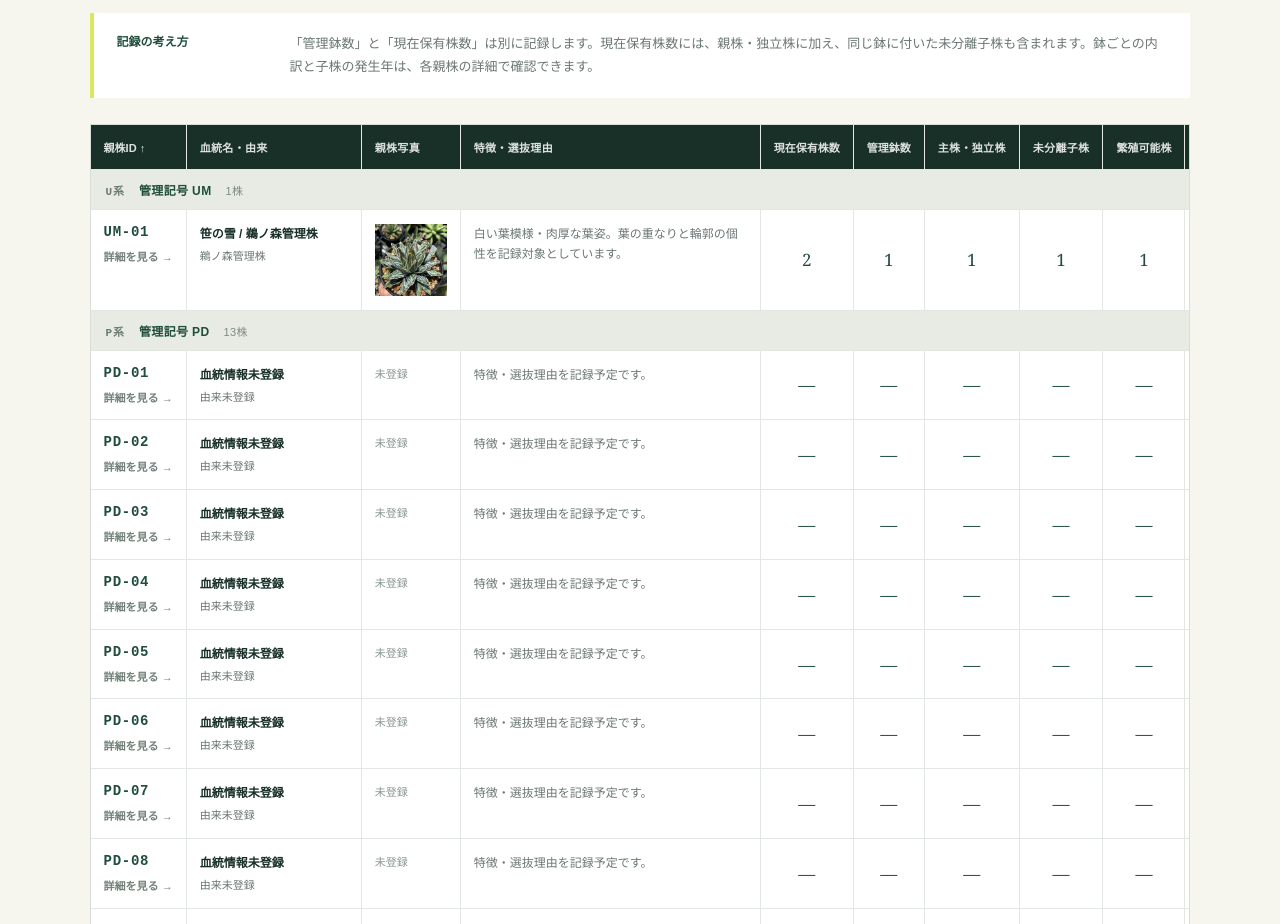
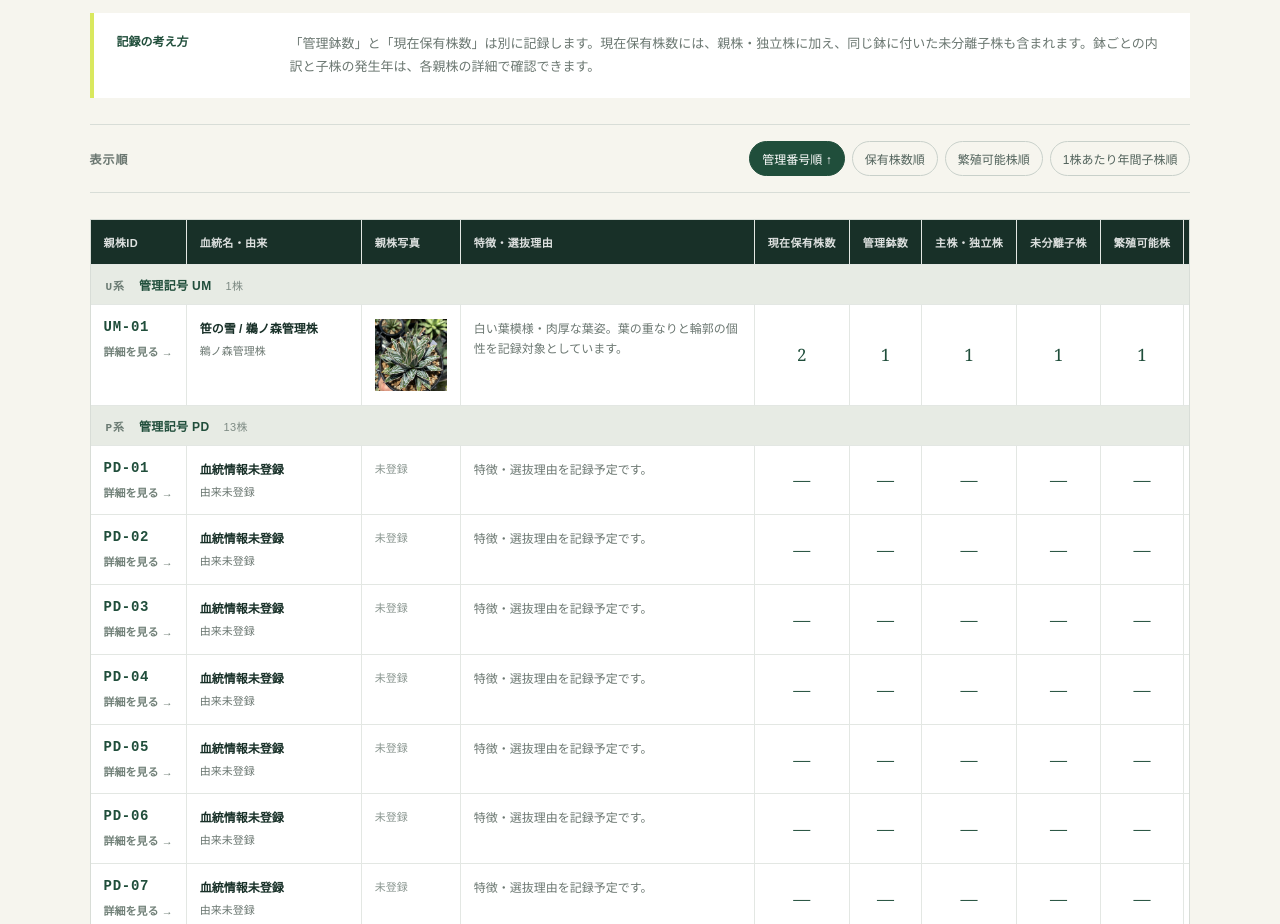
Before and after one commit to KomeUme/unomori-plant-archive, a Next.js app: page /varieties/agave-victoriae-reginae in a window 1280 px wide. Shown: the part 780-1704 px from the top of the page. Built offline with nearby package versions, Linux system fonts and the light colour scheme; no server answers.

Commit message:
Add parent stock sorting controls

```diff
--- a/app/varieties/[slug]/parent-stock-table.tsx
+++ b/app/varieties/[slug]/parent-stock-table.tsx
@@ -15,7 +15,7 @@ import {
 } from '../../data';
 import { siteHref } from '../../site-url';
 
-type SortKey = 'id' | 'currentHeldPlantCount' | 'managedPotCount' | 'breedingReadyPlantCount' | 'annualNewOffsetCount' | 'annualSoldCount' | 'offsetsPerBreedingPlant';
+type SortKey = 'id' | 'currentHeldPlantCount' | 'breedingReadyPlantCount' | 'offsetsPerBreedingPlant';
 type SortDirection = 'asc' | 'desc';
 
 const numberOrDash = (value: number | null) => value === null ? '—' : value;
@@ -29,18 +29,22 @@ const compare = (a: number | null, b: number | null, direction: SortDirection) =
 
 const valueForSort = (stock: ParentStock, key: Exclude<SortKey, 'id'>) => {
   if (key === 'currentHeldPlantCount') return getCurrentHeldPlantCount(stock);
-  if (key === 'managedPotCount') return getManagedPotCount(stock);
   if (key === 'breedingReadyPlantCount') return getCurrentBreedingReadyPlantCount(stock);
-  if (key === 'annualNewOffsetCount') return getLatestAnnualNewOffsetCount(stock);
-  if (key === 'annualSoldCount') return getLatestAnnualSoldCount(stock);
   return getOffsetsPerBreedingPlant(stock);
 };
 
 type ParentStockGroup = {
-  primary: string;
-  prefix: string;
+  primary: string | null;
+  prefix: string | null;
   stocks: ParentStock[];
 };
+
+const sortOptions: Array<{ key: SortKey; label: string }> = [
+  { key: 'id', label: '管理番号順' },
+  { key: 'currentHeldPlantCount', label: '保有株数順' },
+  { key: 'breedingReadyPlantCount', label: '繁殖可能株順' },
+  { key: 'offsetsPerBreedingPlant', label: '1株あたり年間子株順' },
+];
 
 export function ParentStockTable({ stocks }: { stocks: ParentStock[] }) {
   const [sortKey, setSortKey] = useState<SortKey>('id');
@@ -62,11 +66,13 @@ export function ParentStockTable({ stocks }: { stocks: ParentStock[] }) {
       return result || a.id.localeCompare(b.id);
     };
 
+    if (sortKey !== 'id') return [{ primary: null, prefix: null, stocks: [...stocks].sort(orderStocks) }];
+
     return [...groupMap.values()]
       .sort((a, b) => {
         const aPriority = a.primary === 'U' ? 0 : 1;
         const bPriority = b.primary === 'U' ? 0 : 1;
-        return aPriority - bPriority || a.primary.localeCompare(b.primary) || a.prefix.localeCompare(b.prefix);
+        return aPriority - bPriority || (a.primary ?? '').localeCompare(b.primary ?? '') || (a.prefix ?? '').localeCompare(b.prefix ?? '');
       })
       .map((group) => ({ ...group, stocks: group.stocks.sort(orderStocks) }));
   }, [direction, sortKey, stocks]);
@@ -79,24 +85,26 @@ export function ParentStockTable({ stocks }: { stocks: ParentStock[] }) {
     }
   };
 
-  const label = (key: SortKey, text: string) => `${text}${sortKey === key ? direction === 'asc' ? ' ↑' : ' ↓' : ''}`;
+  const buttonLabel = (key: SortKey, text: string) => `${text}${sortKey === key ? direction === 'asc' ? ' ↑' : ' ↓' : ''}`;
 
-  return <div className="pedigree-table-wrap">
-    <table className="pedigree-table">
+  return <>
+    <div className="sort-bar parent-stock-sort-bar" aria-label="親株一覧の並び替え"><p>表示順</p><div>{sortOptions.map(({ key, label }) => <button type="button" key={key} className={sortKey === key ? 'is-active' : ''} aria-pressed={sortKey === key} onClick={() => changeSort(key)}>{buttonLabel(key, label)}</button>)}</div></div>
+    <div className="pedigree-table-wrap">
+      <table className="pedigree-table">
       <thead><tr>
-        <th><button type="button" onClick={() => changeSort('id')}>{label('id', '親株ID')}</button></th>
+        <th>親株ID</th>
         <th>血統名・由来</th><th>親株写真</th><th>特徴・選抜理由</th>
-        <th><button type="button" onClick={() => changeSort('currentHeldPlantCount')}>{label('currentHeldPlantCount', '現在保有株数')}</button></th>
-        <th><button type="button" onClick={() => changeSort('managedPotCount')}>{label('managedPotCount', '管理鉢数')}</button></th>
+        <th>現在保有株数</th>
+        <th>管理鉢数</th>
         <th>主株・独立株</th><th>未分離子株</th>
-        <th><button type="button" onClick={() => changeSort('breedingReadyPlantCount')}>{label('breedingReadyPlantCount', '繁殖可能株')}</button></th>
-        <th><button type="button" onClick={() => changeSort('annualNewOffsetCount')}>{label('annualNewOffsetCount', '最新年の子株発生')}</button></th>
-        <th><button type="button" onClick={() => changeSort('annualSoldCount')}>{label('annualSoldCount', '最新年の販売')}</button></th>
-        <th><button type="button" onClick={() => changeSort('offsetsPerBreedingPlant')}>{label('offsetsPerBreedingPlant', '1株あたり年間子株')}</button></th>
+        <th>繁殖可能株</th>
+        <th>最新年の子株発生</th>
+        <th>最新年の販売</th>
+        <th>1株あたり年間子株</th>
         <th>備考</th>
       </tr></thead>
       <tbody>{groupedStocks.map((group) => <Fragment key={`${group.primary}-${group.prefix}`}>
-        <tr className="management-group-row"><th colSpan={13} scope="rowgroup"><span>{group.primary}系</span><b>管理記号 {group.prefix}</b><em>{group.stocks.length}株</em></th></tr>
+        {group.primary && group.prefix ? <tr className="management-group-row"><th colSpan={13} scope="rowgroup"><span>{group.primary}系</span><b>管理記号 {group.prefix}</b><em>{group.stocks.length}株</em></th></tr> : null}
         {group.stocks.map((stock) => <tr key={stock.id}>
           <td><a className="stock-id-link" href={siteHref(`/mothers/${stock.id}`)}><span>{stock.id}</span><b>詳細を見る →</b></a></td>
           <td><strong>{stock.lineageName}</strong><span className="cell-subtext">{stock.origin}</span></td>
@@ -107,6 +115,7 @@ export function ParentStockTable({ stocks }: { stocks: ParentStock[] }) {
           <td className="notes-cell">{stock.notes}</td>
         </tr>)}
       </Fragment>)}</tbody>
-    </table>
-  </div>;
+      </table>
+    </div>
+  </>;
 }
```
